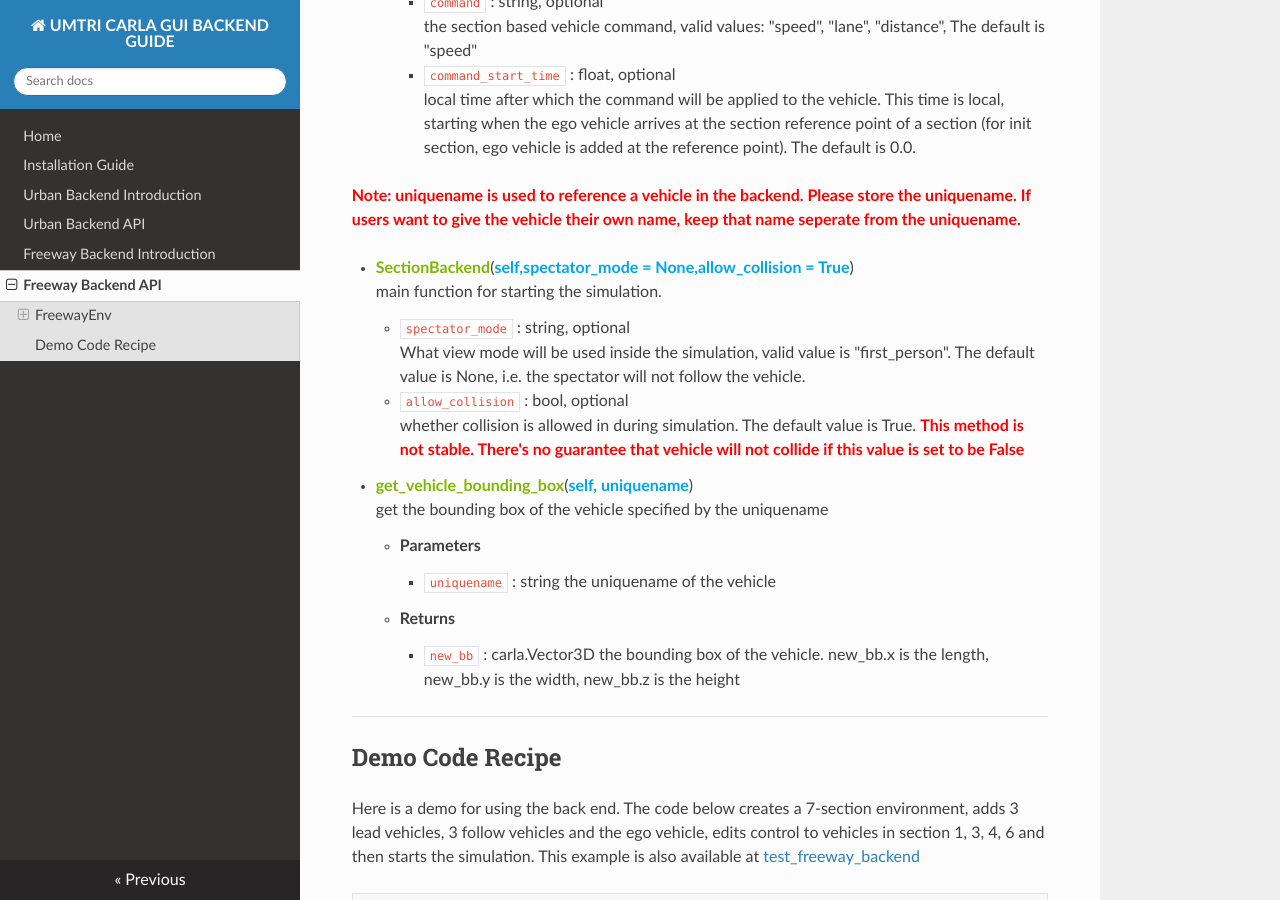
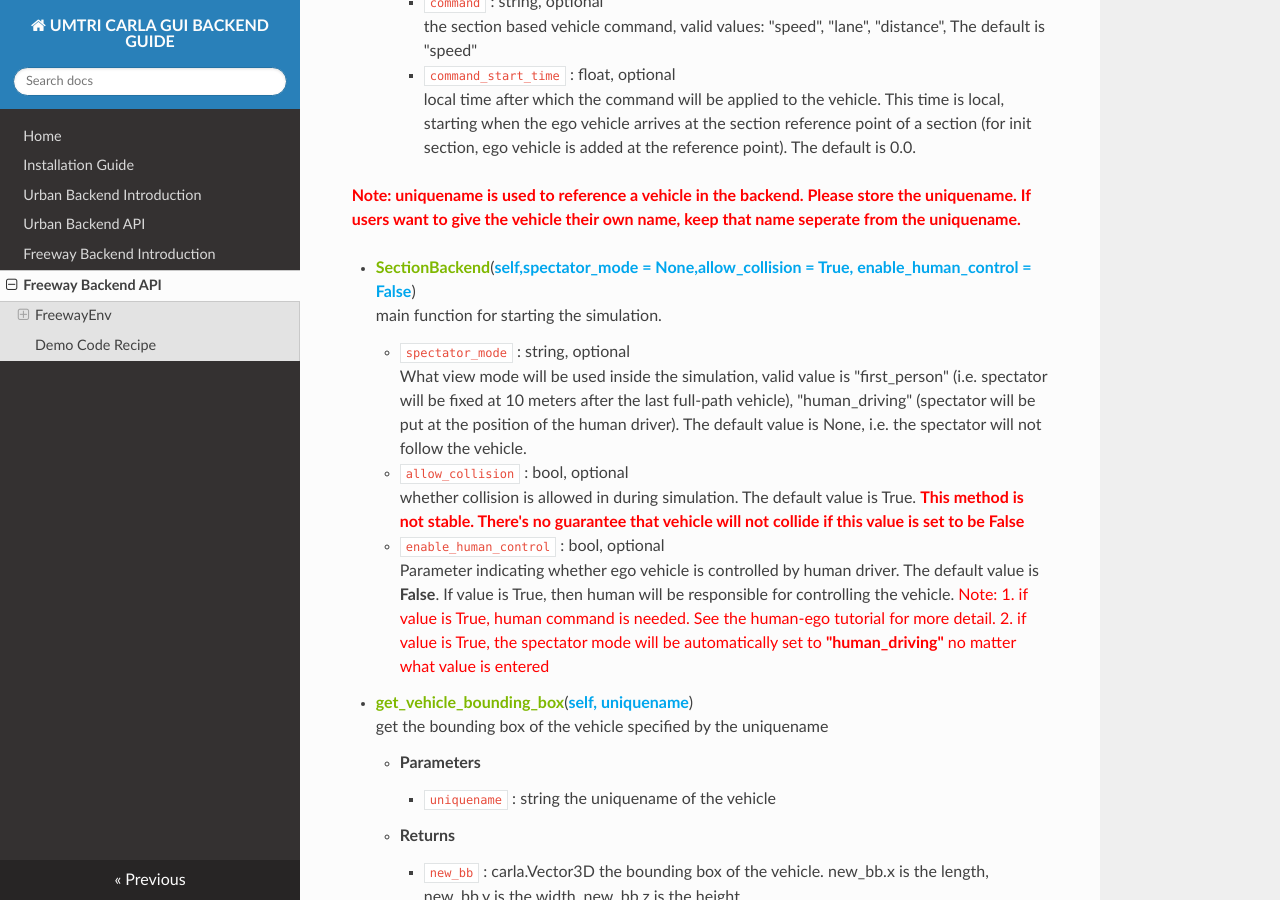
Before and after one commit to CenturyLiu/Carla-GUI, an MkDocs documentation site: the page built from Docs/freeway_backend_api.md, in a window 1280 px wide and 900 px high, scrolled down 4298 px. Built offline with MkDocs 1.6.1, drawn with Linux system fonts in a browser that asks for light colours; nearby versions of some CDN libraries.

Commit message:
docs: add introduction of human-vehicle control

```diff
--- a/Docs/freeway_backend_api.md
+++ b/Docs/freeway_backend_api.md
@@ -168,15 +168,17 @@ The FreewayEnv class is the container for the freeway simulation environment. Us
 
 <font color="#ff0000">**Note: uniquename is used to reference a vehicle in the backend. Please store the uniquename. If users want to give the vehicle their own name, keep that name seperate from the uniquename.**</font>
 
-- **<font color="#7fb800">SectionBackend</font>**(<font color="#00a6ed">**self,spectator_mode = None,allow_collision = True**</font>)
+- **<font color="#7fb800">SectionBackend</font>**(<font color="#00a6ed">**self,spectator_mode = None,allow_collision = True, enable_human_control = False**</font>)
    main function for starting the simulation.
 
     - `spectator_mode` : string, optional
-What view mode will be used inside the simulation, valid value is "first_person". The default value is None, i.e. the spectator will not follow the vehicle.
+What view mode will be used inside the simulation, valid value is "first_person" (i.e. spectator will be fixed at 10 meters after the last full-path vehicle), "human_driving" (spectator will be put at the position of the human driver). The default value is None, i.e. the spectator will not follow the vehicle.
 
     - `allow_collision` : bool, optional
 whether collision is allowed in during simulation. The default value is True. <font color="#ff0000">**This method is not stable. There's no guarantee that vehicle will not collide if this value is set to be False** </font>
 
+    - `enable_human_control` : bool, optional
+Parameter indicating whether ego vehicle is controlled by human driver. The default value is **False**. If value is True, then human will be responsible for controlling the vehicle. <font color="#ff0000">Note: 1. if value is True, human command is needed. See the human-ego tutorial for more detail. 2. if value is True, the spectator mode will be automatically set to **"human_driving"** no matter what value is entered </font>
 
 - **<font color="#7fb800">get_vehicle_bounding_box</font>**(<font color="#00a6ed">**self, uniquename**</font>)
     get the bounding box of the vehicle specified by the uniquename
```
Also changed, not shown: Docs/urban_backend_api.md (+5 -2 lines).
